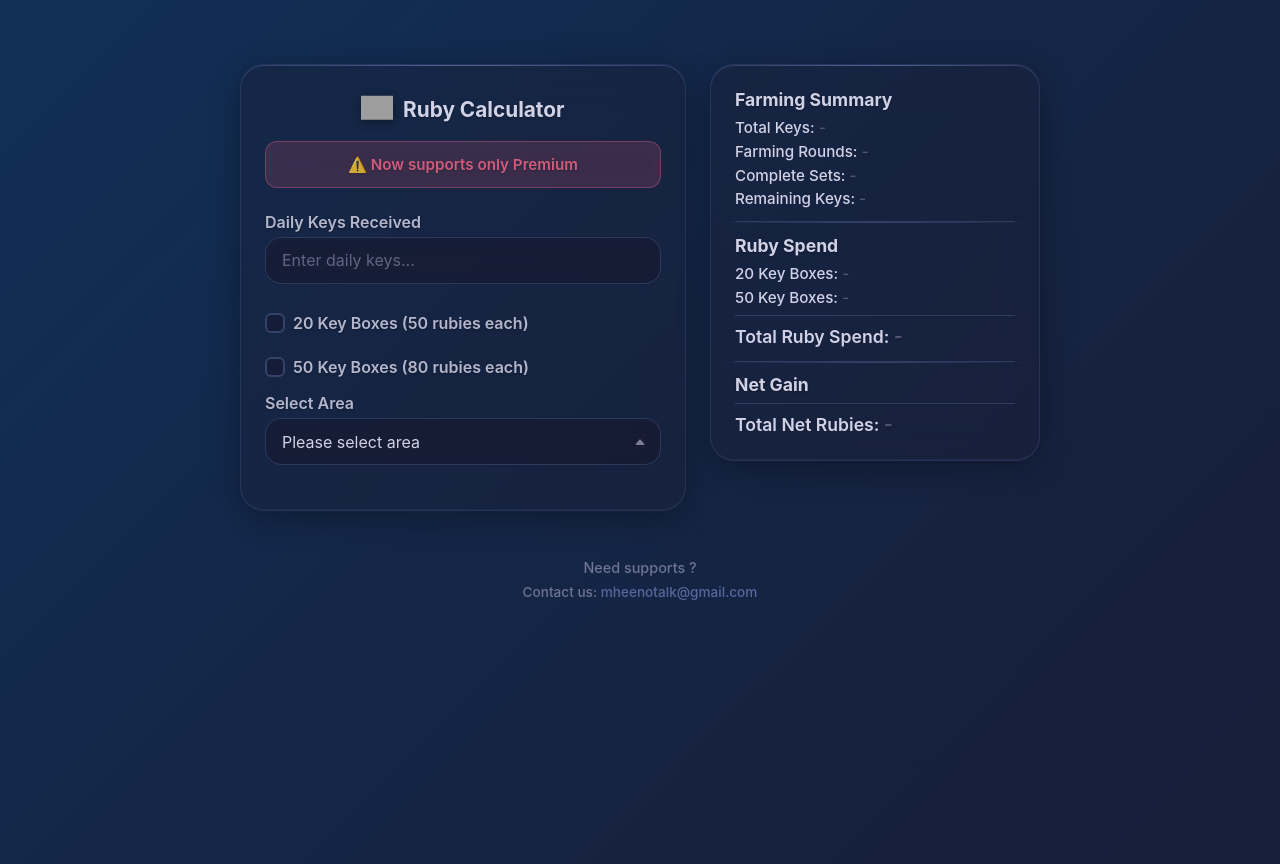
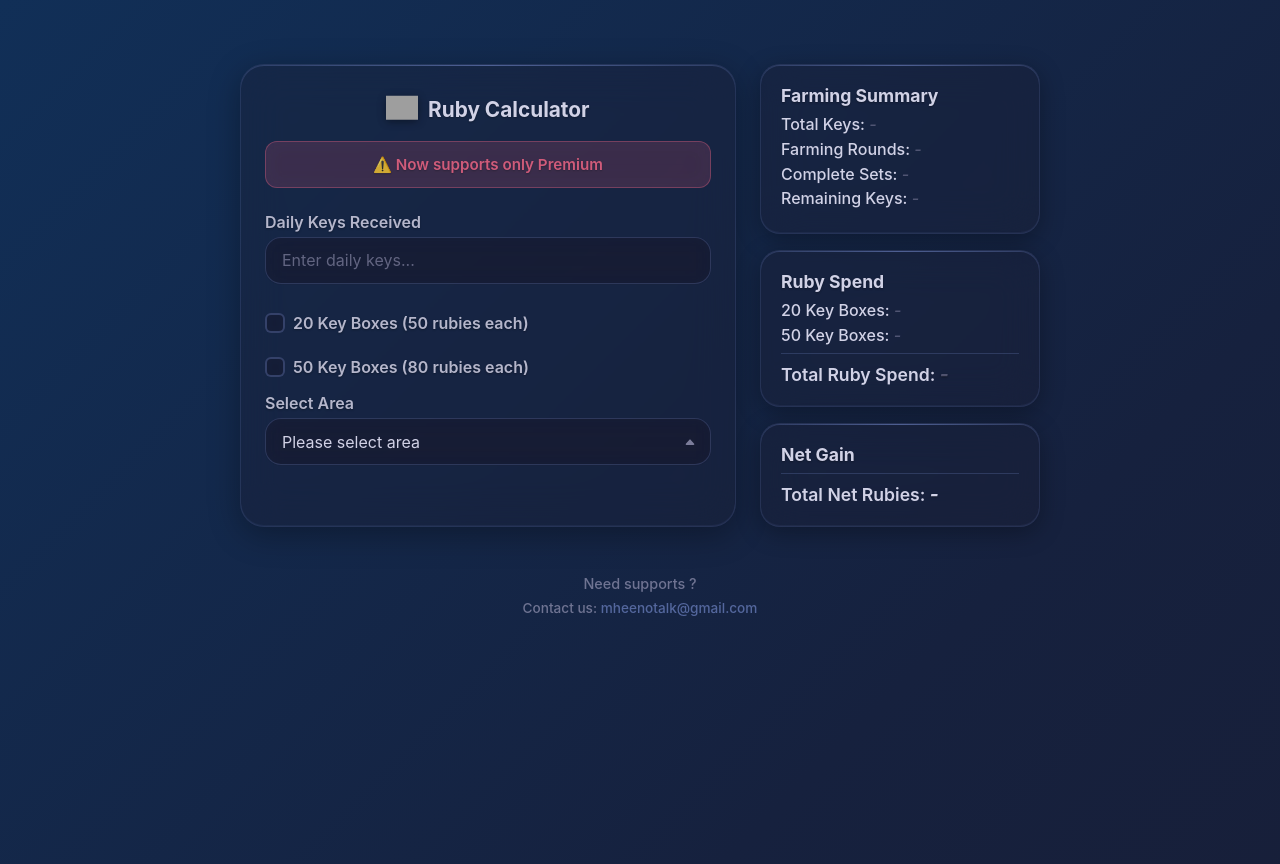
Before and after one commit to tangbearrrr/8k-ruby-calculator, a SvelteKit app: page / in a window 1280 px wide. Built offline with nearby package versions, Linux system fonts and the light colour scheme; grey boxes are pictures that could not be loaded.

Commit message:
fix: css style

```diff
--- a/src/routes/+page.svelte
+++ b/src/routes/+page.svelte
@@ -147,27 +147,34 @@
             inset 0 -1px 0 rgba(100, 120, 180, 0.2);
     }
 
-    .result-sidebar {
+    .results-container {
+        display: flex;
+        flex-direction: column;
+        gap: 1rem;
+        width: 280px;
+        height: fit-content;
+        position: sticky;
+        top: 4rem;
+    }
+
+    .result-box {
         background: rgba(30, 30, 50, 0.3);
         backdrop-filter: blur(20px);
         -webkit-backdrop-filter: blur(20px);
-        width: 280px;
-        border-radius: 24px;
+        border-radius: 20px;
         border: 1px solid rgba(100, 120, 180, 0.2);
         box-shadow:
-            0 8px 32px rgba(0, 0, 0, 0.3),
+            0 6px 24px rgba(0, 0, 0, 0.3),
             inset 0 1px 0 rgba(100, 120, 180, 0.3),
             inset 0 -1px 0 rgba(100, 120, 180, 0.1);
-        padding: 1.5rem;
+        padding: 1.25rem;
         color: rgba(220, 220, 240, 0.95);
-        height: fit-content;
-        position: sticky;
-        top: 4rem;
         overflow: hidden;
         transition: all 0.3s cubic-bezier(0.25, 0.46, 0.45, 0.94);
+        position: relative;
     }
 
-    .result-sidebar::before {
+    .result-box::before {
         content: '';
         position: absolute;
         top: 0;
@@ -180,10 +187,10 @@
             transparent 100%);
     }
 
-    .result-sidebar:hover {
+    .result-box:hover {
         transform: translateY(-2px);
         box-shadow:
-            0 12px 40px rgba(0, 0, 0, 0.4),
+            0 10px 32px rgba(0, 0, 0, 0.4),
             inset 0 1px 0 rgba(100, 120, 180, 0.4),
             inset 0 -1px 0 rgba(100, 120, 180, 0.2);
     }
@@ -308,43 +315,12 @@
             inset 0 1px 0 rgba(100, 120, 180, 0.3);
     }
 
-    .result {
-        background: transparent;
-        border-radius: 0;
-        padding: 0;
-        margin-top: 0;
-        border: none;
-        font-size: 0.95rem;
-        color: rgba(220, 220, 240, 0.95);
-        text-align: left;
-    }
-
     .section-header {
         margin-bottom: 0.5rem;
         font-weight: 700;
         color: rgba(220, 220, 240, 0.95);
         font-size: 1.1rem;
         text-shadow: 0 1px 2px rgba(0, 0, 0, 0.3);
-    }
-
-    .section-divider {
-        margin-top: 0.8rem;
-        padding-top: 0.8rem;
-        border-top: 1px solid rgba(100, 120, 180, 0.3);
-        position: relative;
-    }
-
-    .section-divider::before {
-        content: '';
-        position: absolute;
-        top: 0;
-        left: -1.5rem;
-        right: -1.5rem;
-        height: 1px;
-        background: linear-gradient(90deg,
-            transparent 0%,
-            rgba(100, 120, 180, 0.4) 50%,
-            transparent 100%);
     }
 
     .stat-row {
@@ -484,12 +460,12 @@
             margin-top: 2rem;
         }
 
-        .result-sidebar {
+        .results-container {
             width: 100%;
             position: static;
         }
 
-        .simple-window, .result-sidebar {
+        .simple-window, .result-box {
             border-radius: 20px;
             padding: 1.5rem 1rem;
         }
@@ -547,27 +523,28 @@
         </label>
     </div>
 
-    {#if totalKeys > 0}
-    <div class="result-sidebar">
-        <div class="result">
+    <div class="results-container">
+        <!-- Farming Summary Box -->
+        <div class="result-box">
             <div class="section-header">
                 Farming Summary
             </div>
             <div class="stat-row">
-                Total Keys: <span class="ruby-highlight">{totalKeys}</span>
+                Total Keys: <span class="{totalKeys > 0 ? 'ruby-highlight' : 'placeholder'}">{totalKeys > 0 ? totalKeys : '-'}</span>
             </div>
             <div class="stat-row">
-                Farming Rounds: <span class="ruby-highlight">{rounds}</span>
+                Farming Rounds: <span class="{rounds > 0 ? 'ruby-highlight' : 'placeholder'}">{rounds > 0 ? rounds : '-'}</span>
             </div>
             <div class="stat-row">
-                Complete Sets: <span class="ruby-highlight">{sets}</span>
+                Complete Sets: <span class="{sets > 0 ? 'ruby-highlight' : 'placeholder'}">{sets > 0 ? sets : '-'}</span>
             </div>
             <div class="stat-row">
-                Remaining Keys: <span class="ruby-highlight">{remainingKeys}</span>
+                Remaining Keys: <span class="{totalKeys > 0 ? 'ruby-highlight' : 'placeholder'}">{totalKeys > 0 ? remainingKeys : '-'}</span>
+            </div>
         </div>
 
-            {#if rubiesSpent > 0}
-            <div class="section-divider">
+        <!-- Ruby Spend Box -->
+        <div class="result-box">
             <div class="section-header">
                 Ruby Spend
             </div>
@@ -575,73 +552,35 @@
             <div class="stat-row">
                 20 Key Boxes: <span class="negative-value">-{keySourceData.box20.rubiesSpent}</span>
             </div>
+            {:else}
+            <div class="stat-row">
+                20 Key Boxes: <span class="placeholder">-</span>
+            </div>
             {/if}
             {#if showBox50}
             <div class="stat-row">
                 50 Key Boxes: <span class="negative-value">-{keySourceData.box50.rubiesSpent}</span>
             </div>
+            {:else}
+            <div class="stat-row">
+                50 Key Boxes: <span class="placeholder">-</span>
+            </div>
             {/if}
             <div class="stat-total">
-                    Total Ruby Spend: <span class="negative-value total-value">-{rubiesSpent}</span>
+                Total Ruby Spend: <span class="{rubiesSpent > 0 ? 'negative-value total-value' : 'placeholder total-value'}">{rubiesSpent > 0 ? `-${rubiesSpent}` : '-'}</span>
             </div>
         </div>
-            {/if}
 
-            <div class="section-divider">
+        <!-- Net Gain Box -->
+        <div class="result-box">
             <div class="section-header">
                 Net Gain
             </div>
             <div class="stat-total">
-                    Total Net Rubies: <span class="ruby-highlight total-value" style="color: {netRubies >= 0 ? '#28a745' : '#dc3545'};">{netRubies >= 0 ? '+' : ''}{netRubies}</span>
+                Total Net Rubies: <span class="{totalKeys > 0 ? 'ruby-highlight total-value' : 'placeholder total-value'}" style="color: {totalKeys > 0 ? (netRubies >= 0 ? '#28a745' : '#dc3545') : 'inherit'};">{totalKeys > 0 ? (netRubies >= 0 ? '+' : '') + netRubies : '-'}</span>
             </div>
         </div>
     </div>
-    </div>
-    {:else}
-    <div class="result-sidebar">
-        <div class="result">
-            <div class="section-header">
-                Farming Summary
-            </div>
-            <div class="stat-row">
-                Total Keys: <span class="placeholder">-</span>
-            </div>
-            <div class="stat-row">
-                Farming Rounds: <span class="placeholder">-</span>
-            </div>
-            <div class="stat-row">
-                Complete Sets: <span class="placeholder">-</span>
-            </div>
-            <div class="stat-row">
-                Remaining Keys: <span class="placeholder">-</span>
-            </div>
-
-            <div class="section-divider">
-                <div class="section-header">
-                    Ruby Spend
-                </div>
-                <div class="stat-row">
-                    20 Key Boxes: <span class="placeholder">-</span>
-                </div>
-                <div class="stat-row">
-                    50 Key Boxes: <span class="placeholder">-</span>
-                </div>
-                <div class="stat-total">
-                    Total Ruby Spend: <span class="placeholder total-value">-</span>
-                </div>
-            </div>
-
-            <div class="section-divider">
-                <div class="section-header">
-                    Net Gain
-                </div>
-                <div class="stat-total">
-                    Total Net Rubies: <span class="placeholder total-value">-</span>
-                </div>
-            </div>
-        </div>
-    </div>
-    {/if}
 </div>
 
 <!-- Credit footer -->
```
Lines whose indentation alone changed are shown as unchanged.
